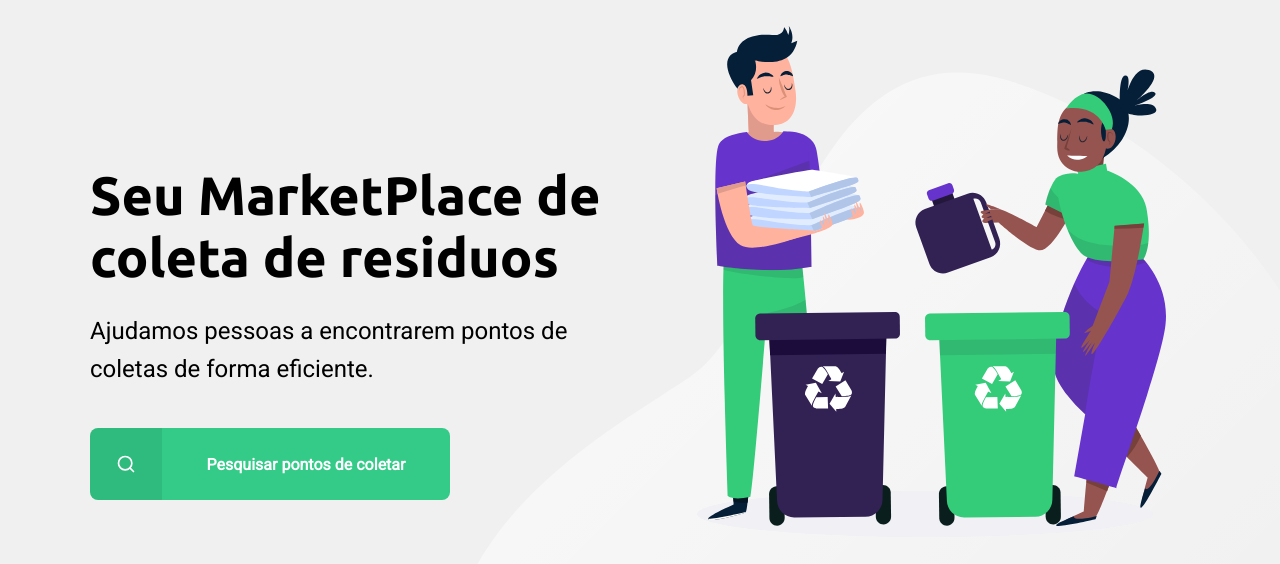
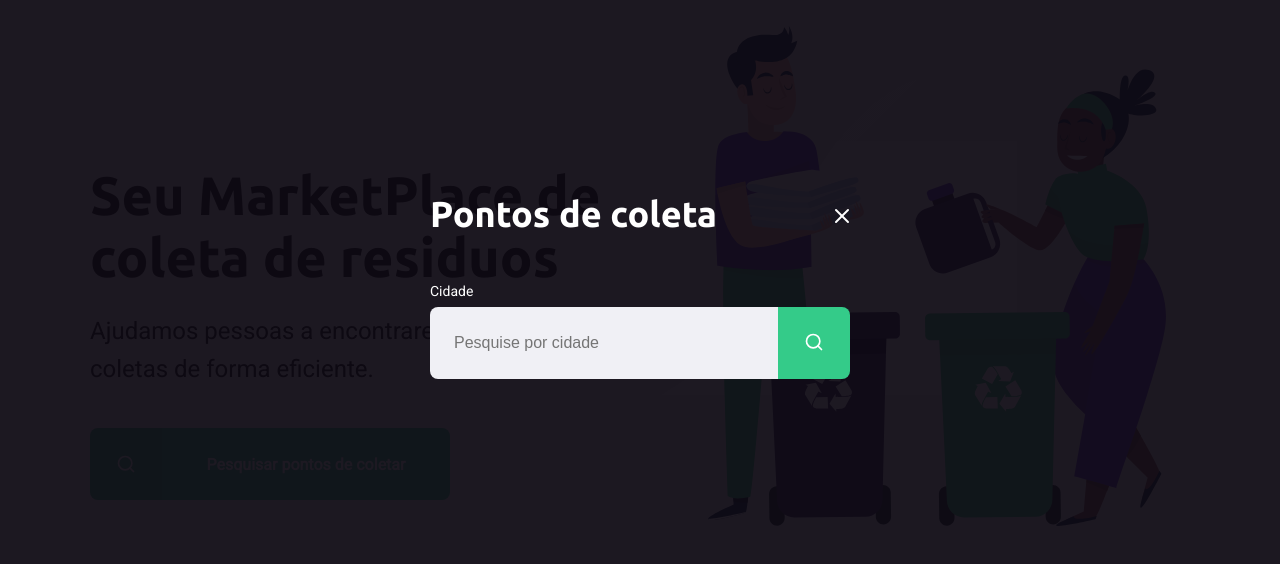
Before and after one commit to Gabrielolliverl/NLW, a plain HTML site: page index.html in a window 1280 px wide. Both pictures are taken after a click on the link "Pesquisar pontos de coletar". Shown: the part 114-678 px from the top of the page. Drawn offline with Linux system fonts and the light colour scheme.

Commit message:
Creation  Modal

```diff
--- a/Styles/create-point.css
+++ b/Styles/create-point.css
@@ -23,7 +23,7 @@
 
  #page-create-point header a span {
     margin-right: 16px;
-    background-image: url('../assets/icones/arrow-left.svg');
+    background-image: url('/assets/arrow-left.svg');
 
     display: flex;
 
--- /dev/null
+++ b/Styles/modal.css
@@ -0,0 +1,102 @@
+#modal {
+    background-color: #0e0a14ef;
+    height: 100vh;
+    width: 100vw;
+
+    position: fixed;
+
+
+    top: 0;
+
+    display: flex;
+    justify-content: center;
+    align-items:  center;
+    transition: 400mm;
+}
+
+
+#modal.hide {
+    display: none;
+}
+
+#modal .content {
+    color: white;
+
+    width: 420px;
+
+}
+
+#modal .header {
+
+    display: flex;
+    align-items: center;
+    justify-content: space-between;
+
+    margin-bottom: 48px;
+
+}
+
+#modal .header a {
+    background-image: url("../assets/x.svg");
+    width: 20px;
+    height: 20px;
+
+    display: flex;
+
+    font-size: 0.01px;
+}
+
+#modal .header h1 {
+    color:  whiter;
+
+    font-size: 36px;
+    line-height: 42px;
+
+
+
+}
+
+
+
+#modal form label {
+    font-size: 14px;
+    line-height: 16px;
+
+    display: block;
+
+    margin-bottom: 8px;
+}
+
+#modal form .field {
+    display: flex;
+
+}
+
+#modal form input {
+    flex: 1;
+
+    background-color: #f0f0f5;
+    border-radius: 8px 0 0 8px;
+    border: 0;
+
+    padding: 16px 24px;
+
+    font-size: 16px;
+
+    color: #6c6c80;
+
+}
+
+#modal form button {
+    width: 72px;
+    height: 72px;
+    background-color: var(--primary-color);
+
+    border: 0;
+
+    border-radius: 0 8px 8px 0;
+}
+
+#modal form button:hover {
+    background-color: #2fb85e;
+}
--- a/index.html
+++ b/index.html
@@ -19,9 +19,13 @@
     <title>Ecoleta</title>
 
     <link href="https://fonts.googleapis.com/css2?family=Roboto&family=Ubuntu:wght@700&display=swap" rel="stylesheet">
+
     <link rel="stylesheet" href="Styles/main.css">
+    <link rel="stylesheet" href="Styles/home.css">
+    <link rel="stylesheet" href="Styles/modal.css">
+
+
     <link rel="stylesheet" href="Styles/responsive.css">
-    <link rel="stylesheet" href="Styles/home.css">
 
 </head>
 <body>
@@ -60,6 +64,33 @@
 
     </div>
 
+    <div id="modal" class="hide">
 
+        <div class="content">
+            <div class="header">
+                <h1>Pontos de coleta</h1>
+                <a href="#">Fechar</a>
+            </div>
+            <form action="">
+                <label for="search">Cidade</label>
+                <div class="search field">
+                    <input
+                    type="text"
+                    name="search"
+                    placeholder="Pesquise por cidade"
+                    >
+
+                    <button>
+                        <img src="/assets/search.svg" alt="Buscar">
+                    </button>
+                </div>
+            </form>
+        </div>
+    </div>
+
+
+
+
+    <script src="/scripts/index.js"></script>
 </body>
 </html>
--- a/scripts/create-point.js
+++ b/scripts/create-point.js
@@ -78,6 +78,6 @@ function handleSelectedItem(event) {
 
     console.log(seletctedItems);
    // Atualizar o campo escondido com os itens selecionados
-   // document.querySelector('input[name=items]')
+
    collectedItems.value = seletctedItems
 }
--- /dev/null
+++ b/scripts/index.js
@@ -0,0 +1,14 @@
+
+
+const buttonSearch =  document.querySelector("#page-home main a")
+const modal =  document.querySelector("#modal")
+const close =  document.querySelector("#modal .header a")
+
+
+buttonSearch.addEventListener("click", () => {
+    modal.classList.remove("hide")
+})
+
+close.addEventListener("click", () => {
+    modal.classList.add("hide")
+} )
```
Also changed, not shown: create-point.html (+2 -2 lines).
